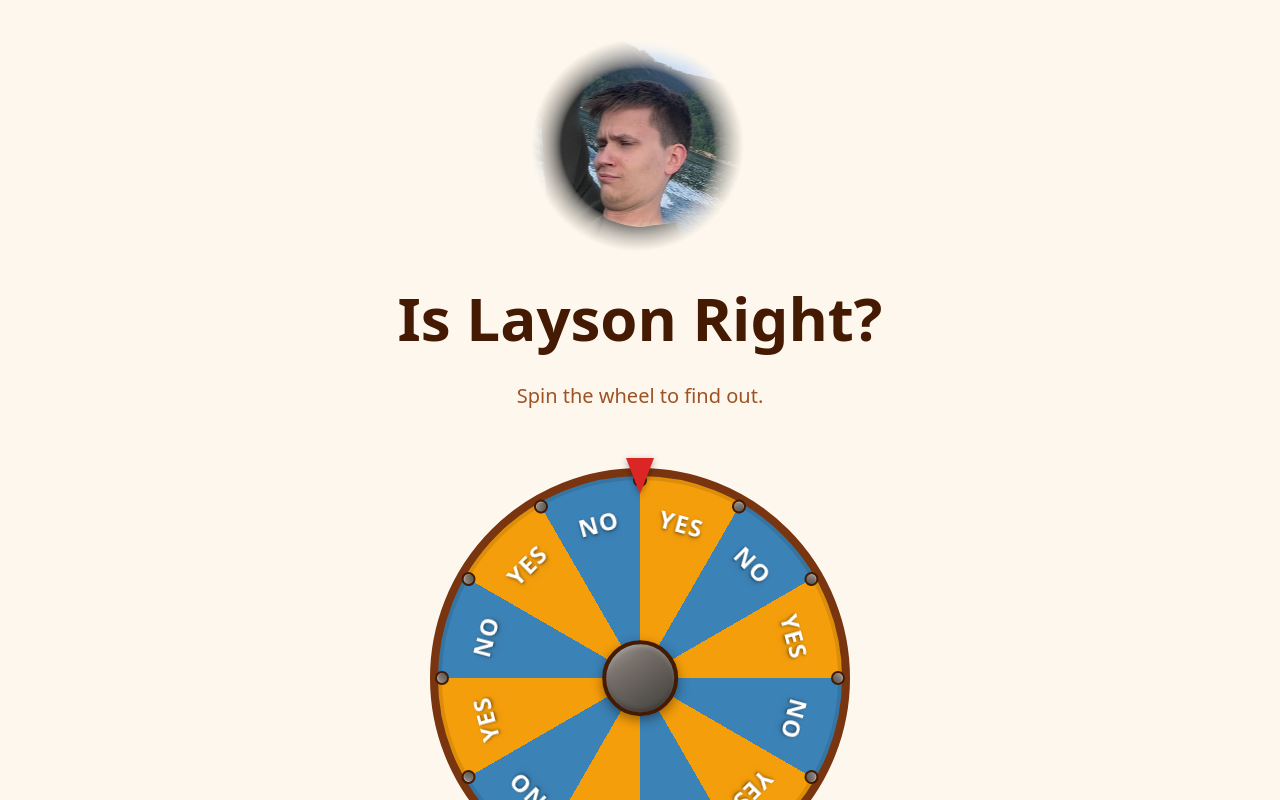
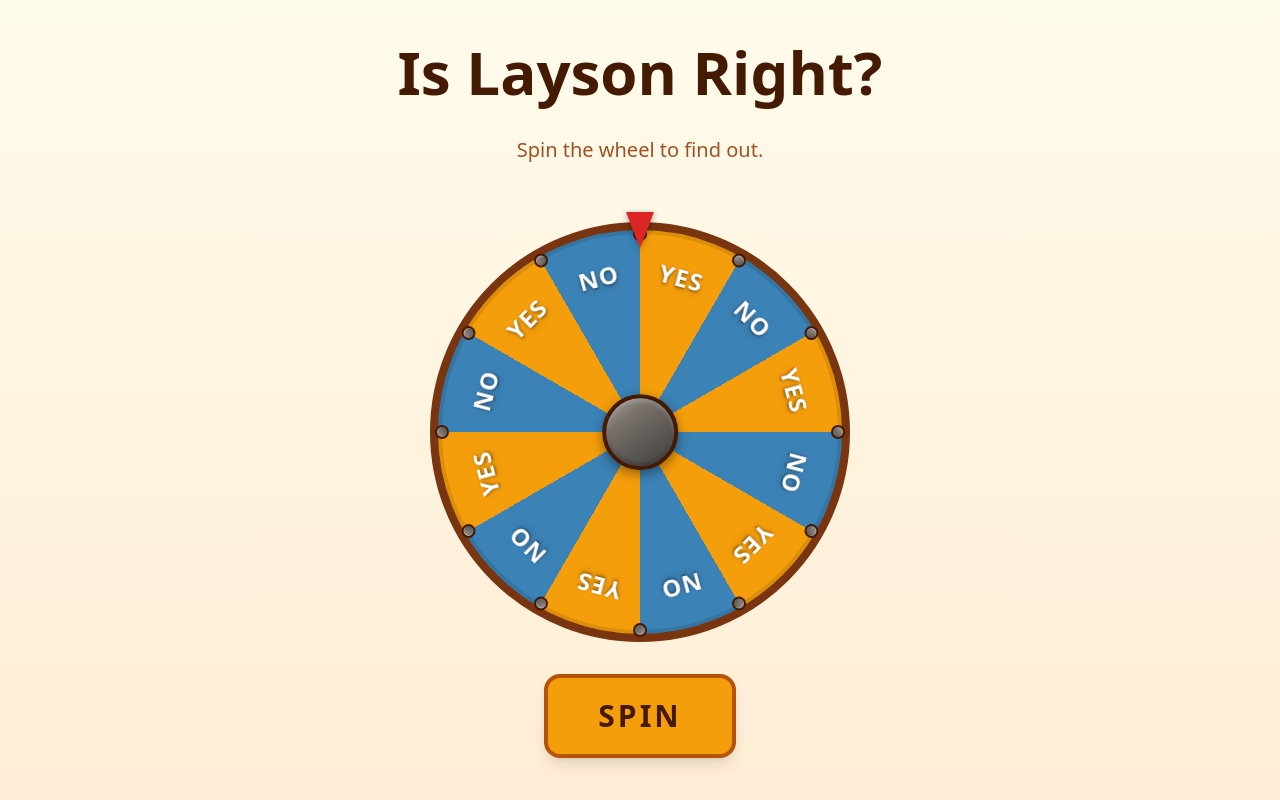
Before and after one commit to BradleyHendrickson/islaysonrightcom, a Next.js app: page / in a window 1280 px wide. Shown: the top 800 px of the page. Built offline with nearby package versions, Linux system fonts and the light colour scheme.

Commit message:
Revert "Solid background, Layson image above title, less top margin"
This reverts commit 8cef9786543c8ade1577483cfa5c9ad976a95989.

```diff
--- a/app/layout.tsx
+++ b/app/layout.tsx
@@ -13,7 +13,7 @@ export default function RootLayout({
 }>) {
   return (
     <html lang="en">
-      <body className="antialiased min-h-screen bg-[#fef7ed]">
+      <body className="antialiased min-h-screen bg-gradient-to-b from-amber-50 to-orange-100">
         {children}
       </body>
     </html>
--- a/app/page.tsx
+++ b/app/page.tsx
@@ -1,18 +1,8 @@
-import Image from "next/image";
 import Wheel from "./components/Wheel";
 
 export default function Home() {
   return (
-    <main className="min-h-screen flex flex-col items-center justify-start pt-4 px-6 pb-6">
-      <div className="flex justify-center mb-4">
-        <Image
-          src="/images/layson.jpg"
-          alt="Layson"
-          width={280}
-          height={280}
-          className="rounded-full object-cover w-40 h-40 sm:w-52 sm:h-52 md:w-64 md:h-64"
-        />
-      </div>
+    <main className="min-h-screen flex flex-col items-center justify-center p-6">
       <h1 className="text-4xl sm:text-5xl md:text-6xl font-bold text-amber-950 mb-4 text-center">
         Is Layson Right?
       </h1>
```
Also changed, not shown: public/images/layson.jpg (deleted).
